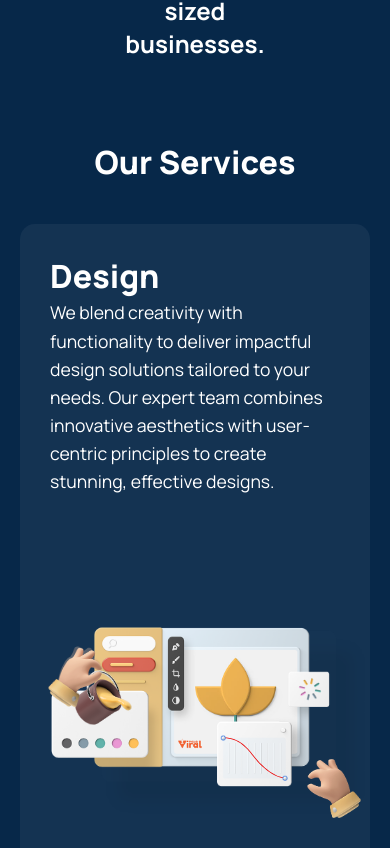
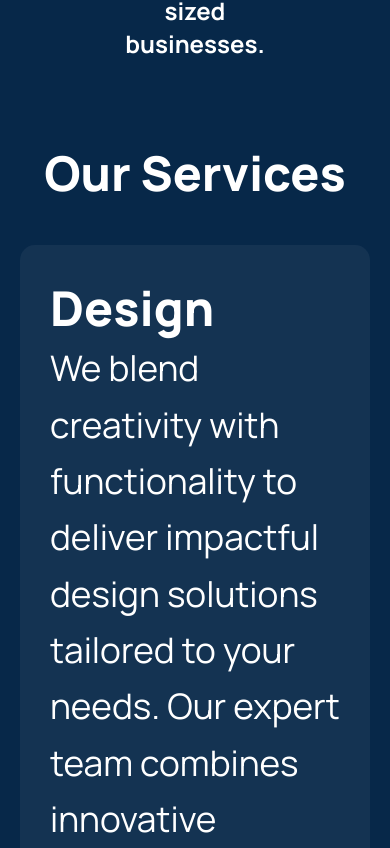
Before and after one commit to BonJenn/bontent, a Next.js app: page / in a window 390 px wide. Shown: the part 1276-2124 px from the top of the page. Built offline with nearby package versions, Linux system fonts and the light colour scheme.

Commit message:
Services spacing fix

```diff
--- a/src/styles/services.module.css
+++ b/src/styles/services.module.css
@@ -71,10 +71,12 @@
 @media (max-width: 768px) {
   .servicesContainer h2 {
     font-size: 2em; /* Adjust font size for smaller screens */
+
   }
 
   .serviceTitle {
-    font-size: 2em; /* Adjust font size for smaller screens */
+    font-size: 3em; /* Adjust font size for smaller screens */
+
   }
 
   .serviceContent {
@@ -83,7 +85,7 @@
   }
 
   .textContent {
-    font-size: 1em; /* Adjust font size for smaller screens */
+    font-size: 2em; /* Adjust font size for smaller screens */
   }
 
   .imageRight {
```
